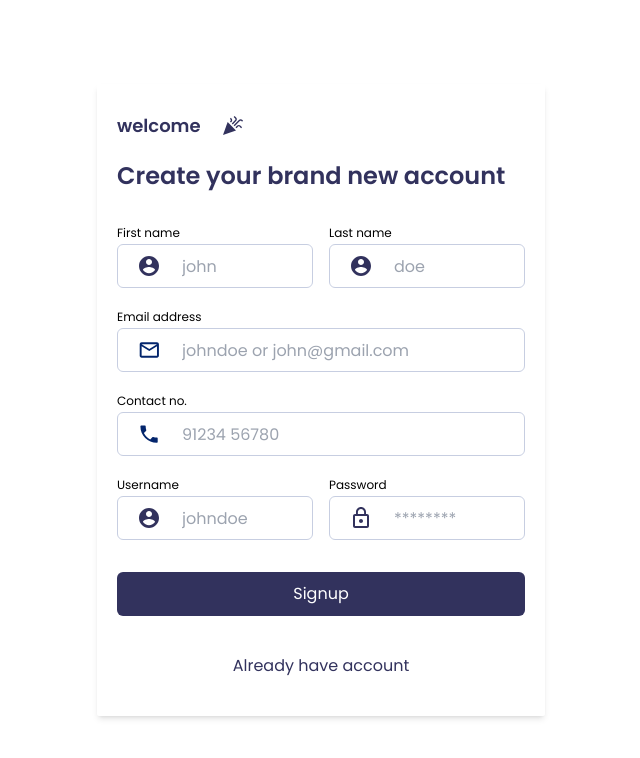
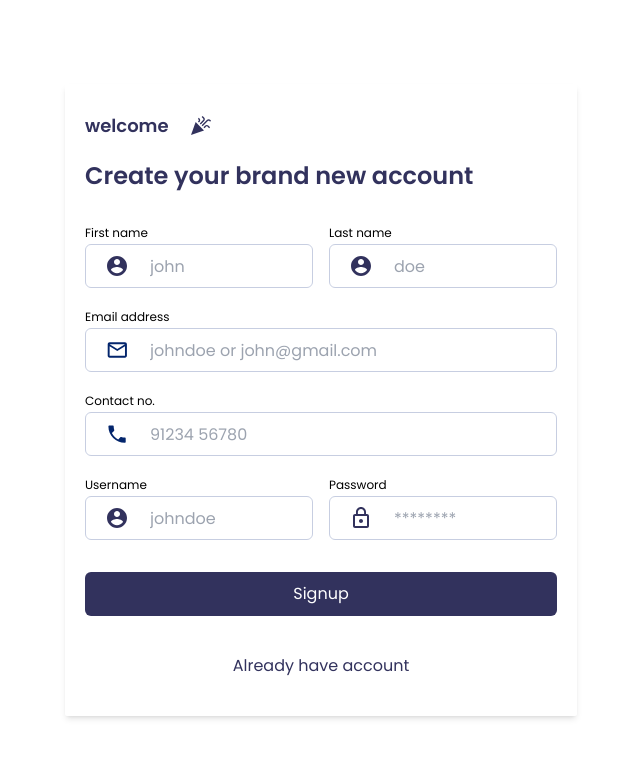
Before and after one commit to Sachindesai2213/iotstreetlight, a Next.js app: page /signup in a window 1280 px wide. Shown: the top 758 px of the page, without its empty margins (319-959 px from the left). Built offline with nearby package versions, Linux system fonts and the light colour scheme; no server answers.

Commit message:
Made responsive

```diff
--- a/pages/_document.js
+++ b/pages/_document.js
@@ -5,7 +5,7 @@ export default function Document() {
     <Html>
         <Head>
             <link rel="preconnect" href="https://fonts.googleapis.com"/>
-            <link rel="preconnect" href="https://fonts.gstatic.com" crossOrigin/>
+            <link rel="preconnect" href="https://fonts.gstatic.com" crossOrigin="true"/>
             <link href="https://fonts.googleapis.com/css2?family=Poppins:wght@300;400;500;600;700;800&display=swap" rel="stylesheet"/>
         </Head>
         <body>
--- a/src/modules/user/login/index.js
+++ b/src/modules/user/login/index.js
@@ -43,7 +43,7 @@ function Login(){
         let password = e.password
     }
     return (
-        <div className="px-5 py-7 mx-auto max-w-md md:popup">
+        <div className="popup">
             <div className="flex items-center">
                 <p className="text-primary text-lg font-semibold mr-5">welcome back</p>
                 <Image src="/images/icons/celebration-primary.svg" width={24} height={24}/>
--- a/src/modules/user/signup/index.js
+++ b/src/modules/user/signup/index.js
@@ -11,7 +11,7 @@ export default function Signup(){
 
     const inputs = [
         {
-            halfWidth: true,
+            isHalfWidth: true,
             label: "First name",
             leftIcon: "account-circle-primary",
             attrs: {
@@ -24,7 +24,7 @@ export default function Signup(){
             )
         },
         {
-            halfWidth: true,
+            isHalfWidth: true,
             label: "Last name",
             leftIcon: "account-circle-primary",
             attrs: {
@@ -62,7 +62,7 @@ export default function Signup(){
             )
         },
         {
-            halfWidth: true,
+            isHalfWidth: true,
             label: "Username",
             leftIcon: "account-circle-primary",
             attrs: {
@@ -75,7 +75,7 @@ export default function Signup(){
             )
         },
         {
-            halfWidth: true,
+            isHalfWidth: true,
             label: "Password",
             leftIcon: "lock-outline-primary",
             attrs: {
@@ -96,7 +96,7 @@ export default function Signup(){
         let password = e.password
     }
     return (
-        <div className="px-5 py-7 mx-auto max-w-md md:popup">
+        <div className="popup">
             <div className="flex items-center">
                 <p className="text-primary text-lg font-semibold mr-5">welcome</p>
                 <Image src="/images/icons/celebration-primary.svg" width={24} height={24}/>
@@ -111,7 +111,7 @@ export default function Signup(){
                 {
                     inputs.map((item, key) => {
                         return (
-                            <div key={key} className={`mb-4 ${!item.halfWidth ? "col-span-2" : ""}`}>
+                            <div key={key} className={`mb-4 ${item.isHalfWidth ? "col-span-2 md:col-span-1" : "col-span-2"}`}>
                                 <Input {...item}/>
                             </div>
                         )
--- a/styles/globals.css
+++ b/styles/globals.css
@@ -15,7 +15,11 @@
 }
 
 @layer base{
+    .desktop-popup{
+        @apply fixed top-1/2 left-1/2 transform -translate-x-1/2 -translate-y-1/2 shadow-md max-w-lg rounded-sm px-5 py-7 overflow-y-auto;
+        max-height:95%;
+    }
     .popup{
-        @apply fixed top-1/2 left-1/2 transform -translate-x-1/2 -translate-y-1/2 shadow-md max-w-md rounded-sm px-5 py-7
+        @apply px-5 py-7 mx-auto max-w-md md:desktop-popup
     }
 }
```
